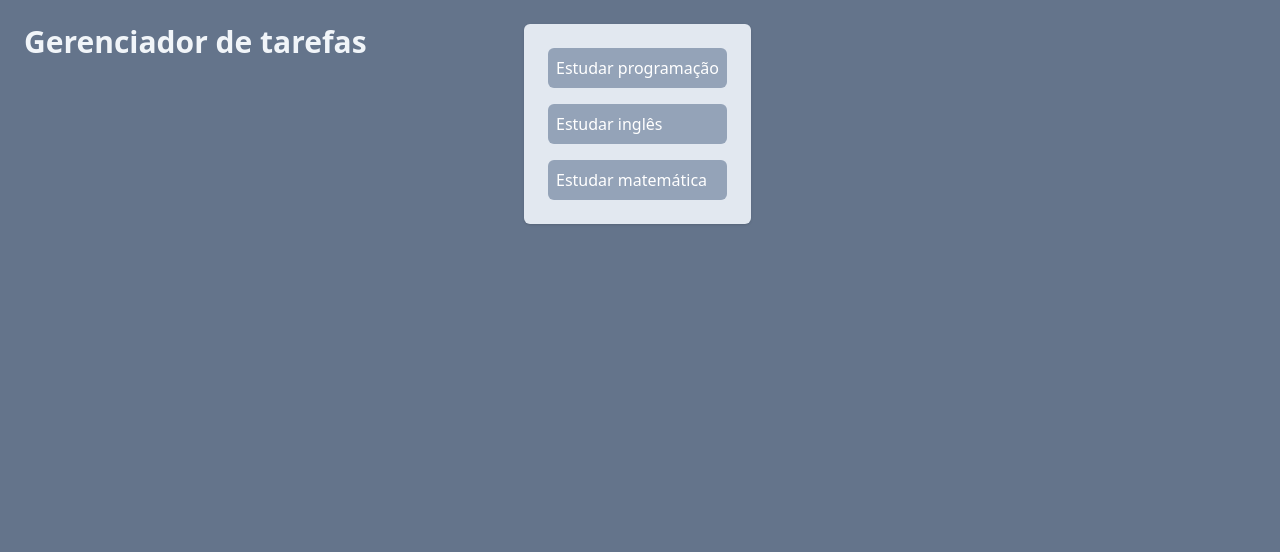
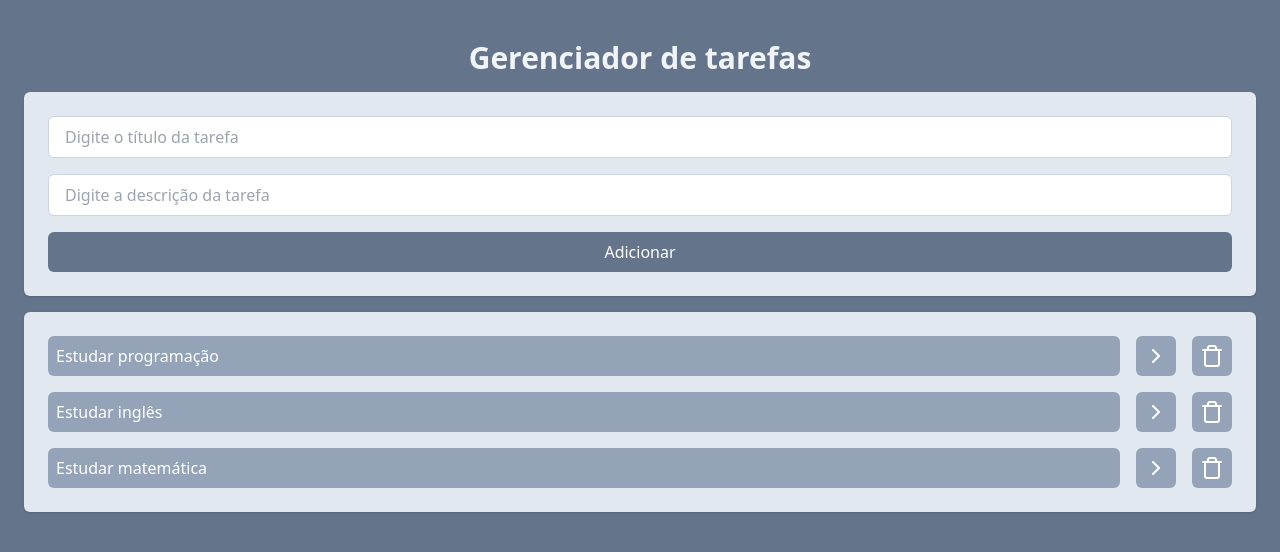
Before and after one commit to Thiago-Luiz-Casagrande/React-FelipeRocha, a React (Vite) app: page / in a window 1280 px wide. Shown: the top 552 px of the page. Built offline with nearby package versions, Linux system fonts and the light colour scheme.

Commit message:
atualizacao-2

```diff
--- a/package.json
+++ b/package.json
@@ -10,6 +10,7 @@
     "preview": "vite preview"
   },
   "dependencies": {
+    "lucide-react": "^0.469.0",
     "react": "^18.3.1",
     "react-dom": "^18.3.1"
   },
--- a/src/App.jsx
+++ b/src/App.jsx
@@ -25,14 +25,47 @@ function App() {
       isCompleted: false,
     },
   ]);
+
+  function onTaskClick(taskId) {
+    const newTasks = tasks.map((task) => {
+      if (task.id === taskId) {
+        return { ...task, isCompleted: !task.isCompleted };
+      }
+      return task;
+    });
+    setTasks(newTasks);
+  }
+
+  function onDeleteTaskClick(taskId) {
+    const newTasks = tasks.filter((task) => task.id !== taskId);
+    setTasks(newTasks);
+  }
+
+  function onAddTaskSubmit(title, description) {
+    const newTask = {
+      id: tasks.length + 1,
+      title,
+      description,
+      isCompleted: false,
+    };
+    setTasks([...tasks, newTask]);
+  }
+
   return (
-    <div className="w-screen h-screen bg-slate-500 flex justfy-center p-6">
-      <div className="w-[500px]">
-        <h1 className="text-3xl text-slate-100 font-bold items-center">
+    <div className="flex-col w-screen h-screen bg-slate-500 flex justfy-center p-6">
+      <div>
+        <h1 className="text-3xl text-slate-100 font-bold text-center my-4">
           Gerenciador de tarefas
         </h1>
       </div>
-      <Tasks tasks={tasks} />
+      <div className="space-y-4 ">
+        <AddTask />
+        <Tasks
+          tasks={tasks}
+          onTaskClick={onTaskClick}
+          onDeleteTaskClick={onDeleteTaskClick}
+        />
+      </div>
     </div>
   );
 }
--- a/src/components/AddTask.jsx
+++ b/src/components/AddTask.jsx
@@ -1,5 +1,33 @@
-function AddTask() {
-  return <div></div>;
+import { useState } from "react";
+
+function AddTask({ onAddTaskSubmit }) {
+  const [title, setTitle] = useState("");
+  const [description, setDescription] = useState("");
+
+  return (
+    <div className="bg-slate-200 space-y-4 p-6 rounded-md shadow flex flex-col">
+      <input
+        type="text"
+        placeholder="Digite o título da tarefa"
+        className="border border-slate-300 outline-100 px-4 py-2 rounded-md"
+        value={title}
+        onChange={(event) => setTitle(event.target.value)}
+      />
+      <input
+        type="text"
+        placeholder="Digite a descrição da tarefa"
+        className="border border-slate-300 outline-100 px-4 py-2 rounded-md"
+        value={description}
+        onChange={(event) => setDescription(event.target.value)}
+      />
+      <button
+        onClick={() => onAddTaskSubmit(title, description)}
+        className="bg-slate-500 text-white px-4 py-2 rounded-md font-medium"
+      >
+        Adicionar
+      </button>
+    </div>
+  );
 }
 
 export default AddTask;
--- a/src/components/Tasks.jsx
+++ b/src/components/Tasks.jsx
@@ -1,10 +1,28 @@
-function Tasks(props) {
+import { ChevronRightIcon, TrashIcon } from "lucide-react";
+
+function Tasks({ tasks, onTaskClick, onDeleteTaskClick }) {
   return (
     <div>
       <ul className="space-y-4 p-6 bg-slate-200 rounded-md shadow">
-        {props.tasks.map((tasks) => (
-          <li key={tasks.id} className="bg-slate-400 text-white p-2 rounded-md">
-            {tasks.title}
+        {tasks.map((tasks) => (
+          <li key={tasks.id} className="flex">
+            <button
+              onClick={() => onTaskClick(tasks.id)}
+              className={`bg-slate-400 text-left w-full text-white p-2 rounded-md ${
+                tasks.isCompleted && "line-through"
+              }`}
+            >
+              {tasks.title}
+            </button>
+            <button className="bg-slate-400 margin text-white rounded-md ml-4 p-2">
+              <ChevronRightIcon />
+            </button>
+            <button
+              onClick={() => onDeleteTaskClick(tasks.id)}
+              className="bg-slate-400 margin text-white rounded-md ml-4 p-2"
+            >
+              <TrashIcon />
+            </button>
           </li>
         ))}
       </ul>
--- a/src/main.jsx
+++ b/src/main.jsx
@@ -2,6 +2,7 @@ import { StrictMode } from "react";
 import { createRoot } from "react-dom/client";
 import App from "./App.jsx";
 import "./index.css";
+import AddTask from "./components/AddTask.jsx";
 
 createRoot(document.getElementById("root")).render(
   <StrictMode>
```
Also changed, not shown: 1 other file (tests, documents, lock files or other folders).
